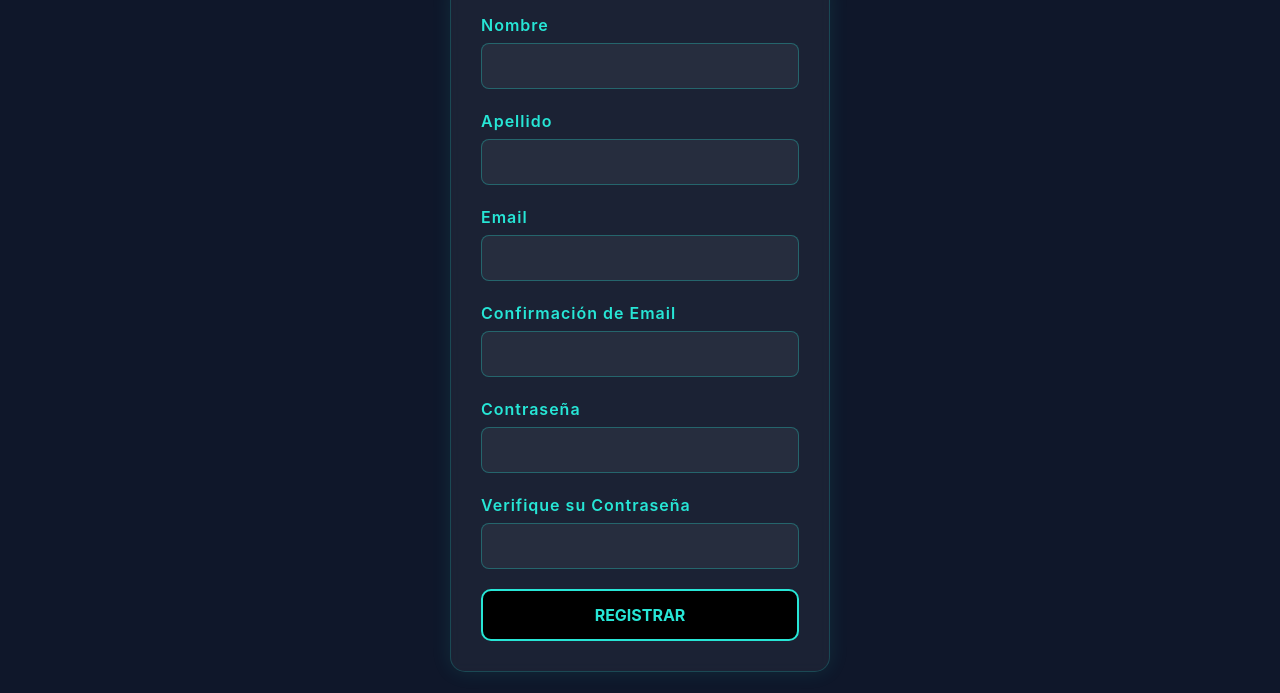
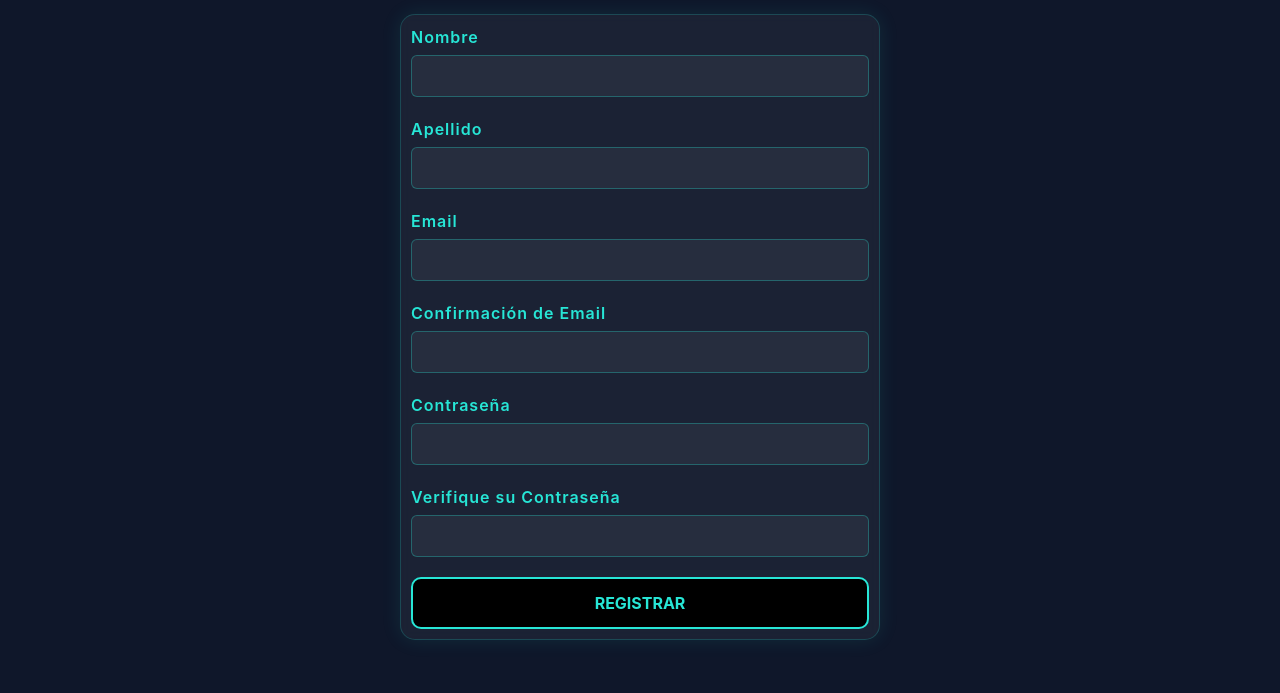
Before and after one commit to 4GeeksAcademy/fs-127-Bohr-PIAH, a React app: page /signup in a window 1280 px wide. Shown: the part 194-887 px from the top of the page. Built offline with nearby package versions, Linux system fonts and the light colour scheme; no server answers.

Commit message:
cambios en el nuevo usuario

```diff
--- a/src/front/components/Signup/Signup.css
+++ b/src/front/components/Signup/Signup.css
@@ -1,10 +1,10 @@
 /* FORMULARIO CYBER */
 .signup-form {
     width: 90%;
-    max-width: 380px;
+    max-width: 480px;
     background: rgba(255, 255, 255, 0.05);
     border: 1px solid rgba(39, 230, 214, 0.2);
-    padding: 30px;
+    padding: 10px;
     border-radius: 15px;
     box-shadow: 0 0 20px rgba(39, 230, 214, 0.1);
     backdrop-filter: blur(4px);
@@ -26,8 +26,8 @@
 
 /* INPUTS */
 .form-group-cyber input {
-    padding: 10px 12px;
-    border-radius: 8px;
+    padding: 8px 10px;
+    border-radius: 6px;
     border: 1px solid rgba(39, 230, 214, 0.3);
     background: rgba(255, 255, 255, 0.05);
     color: white;
```
